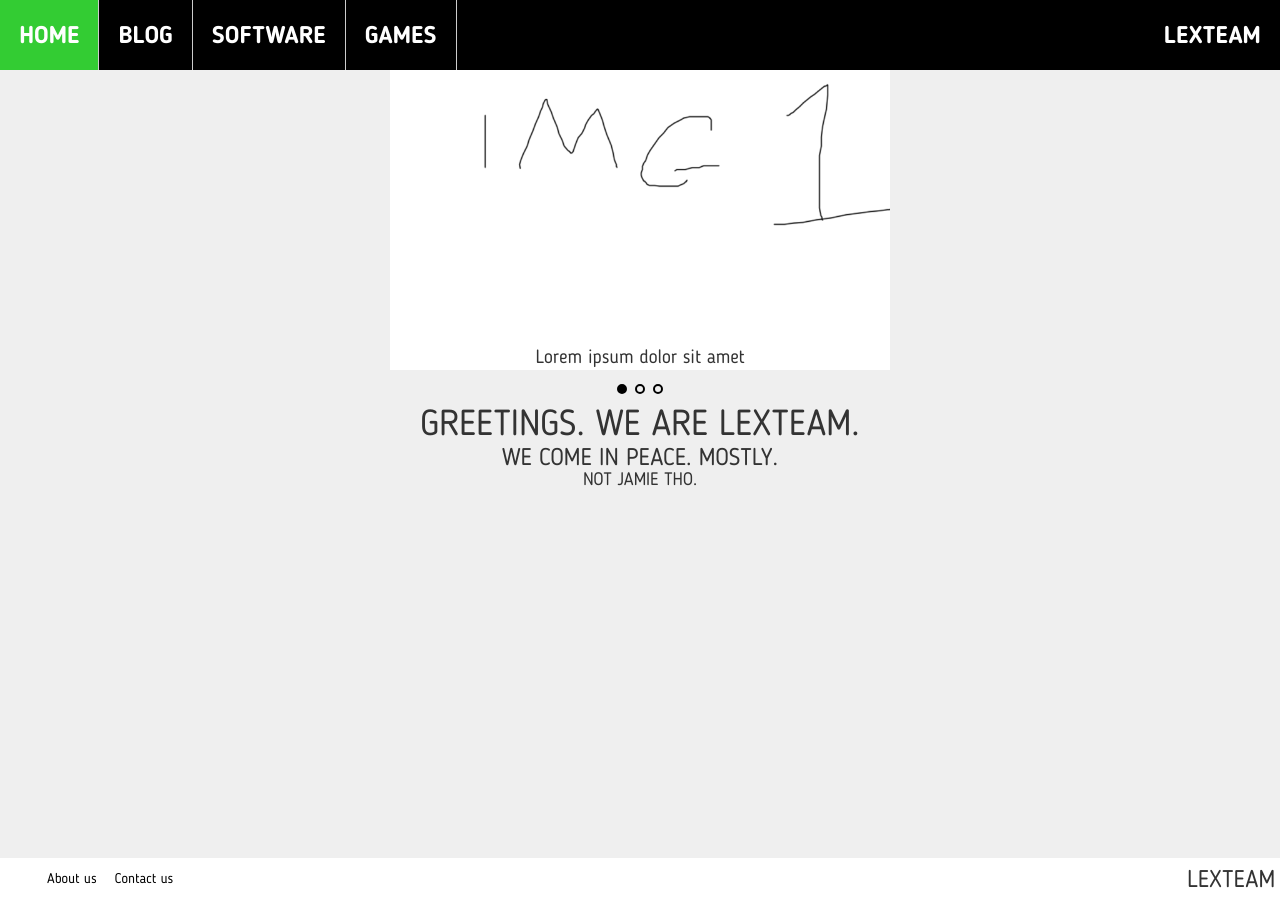
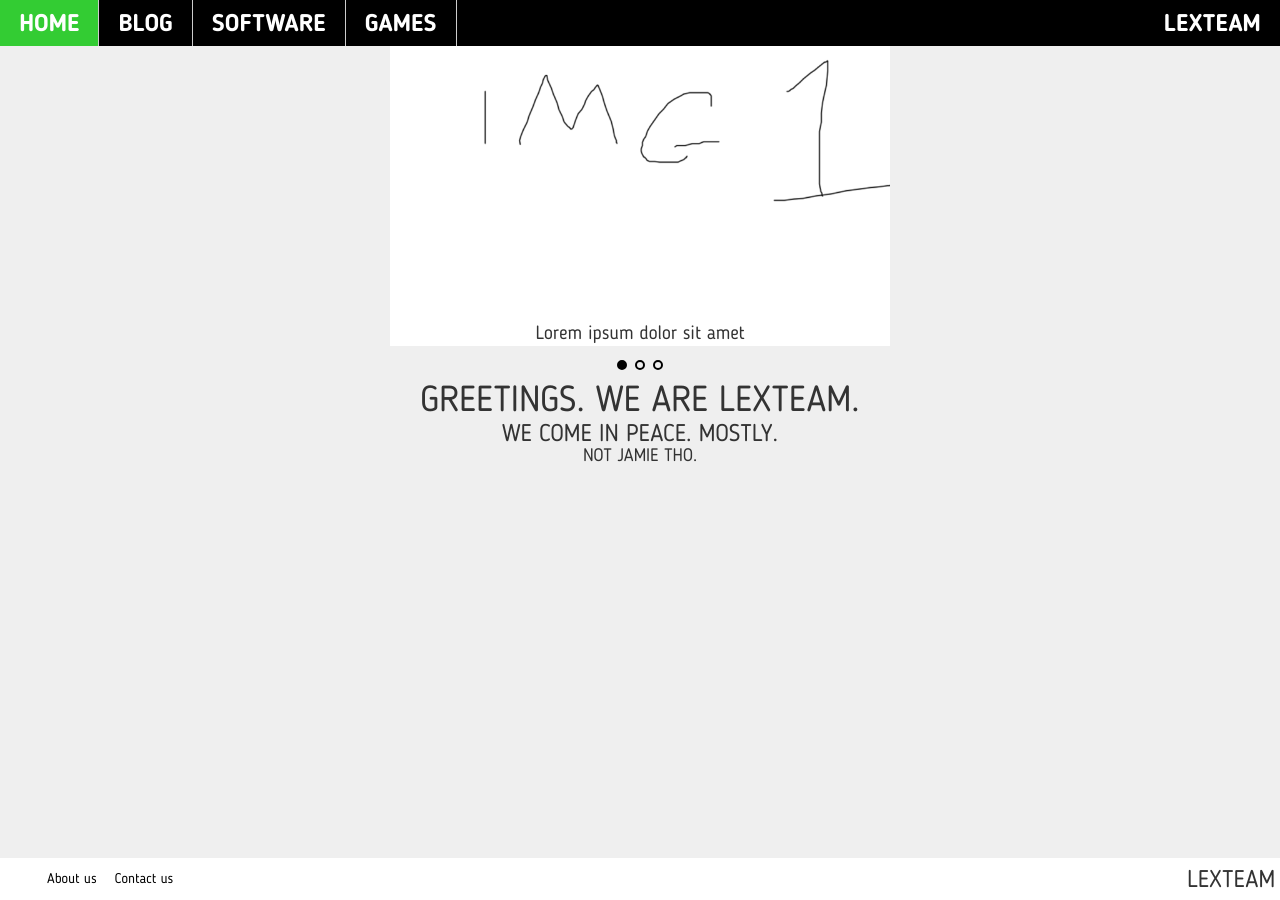
Before and after one commit to Lexteam/lexteam.github.io, a Jekyll site: the page built from index.html, in a window 1280 px wide. Built offline with Jekyll 4.4.1, drawn with Linux system fonts in a browser that asks for light colours.

Commit message:
S'0.3 now.

```diff
--- a/_sass/nav.scss
+++ b/_sass/nav.scss
@@ -17,7 +17,7 @@
 
   li {
     float: left;
-    padding: 0.75em 0.8em;
+    padding: 0.25em 0.8em;
     font-size: x-large;
     color: white;
 
```
